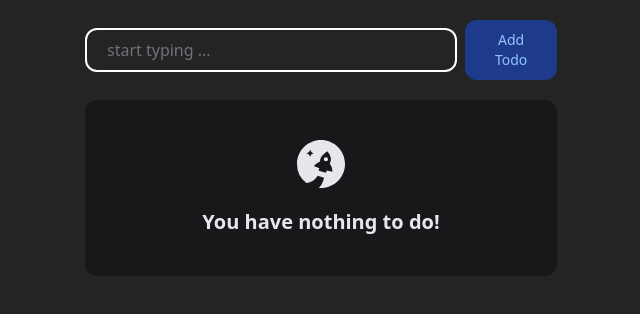
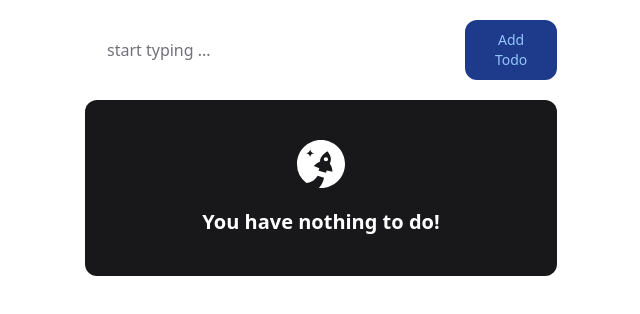
Before and after one commit to emonmahdi/react-typescript-todo-app, a React (Vite) app: page / in a window 1280 px wide. Shown: the top 314 px of the page, without its empty margins (319-959 px from the left). Built offline with nearby package versions, Linux system fonts and the light colour scheme.

Commit message:
update UI

```diff
--- a/src/components/TodoItem.tsx
+++ b/src/components/TodoItem.tsx
@@ -88,7 +88,7 @@ const TodoItem = (porps: { todo: Todo }) => {
                 todo.status === 'completed' ? 'line-through' : 'none',
             }}
           >
-            {todo.text}
+            <span className="text-white">{todo.text}</span>
           </motion.span>
           <div className="flex justify-between gap-5 text-white">
             <button onClick={() => handleStatusUpdate(todo.id)}>
--- a/src/components/TodoList.tsx
+++ b/src/components/TodoList.tsx
@@ -9,8 +9,8 @@ const TodoList = () => {
   if (!todos.length) {
     return (
       <div className="max-w-lg px-5 m-auto">
-        <h1 className="flex flex-col items-center gap-5 px-5 py-10 text-xl font-bold text-center rounded-xl bg-zinc-900">
-          <SiStarship className="text-5xl" />
+        <h1 className="flex flex-col items-center gap-5 px-5 py-10 text-xl font-bold text-center rounded-xl bg-zinc-900 text-white">
+          <SiStarship className="text-5xl text-white" />
           You have nothing to do!
         </h1>
       </div>
--- a/src/index.css
+++ b/src/index.css
@@ -3,5 +3,5 @@
 @tailwind utilities;
 
 body {
-  @apply text-gray-200 bg-dark-900;
+  /* @apply text-gray-200 bg-dark-900; */
 }
```
